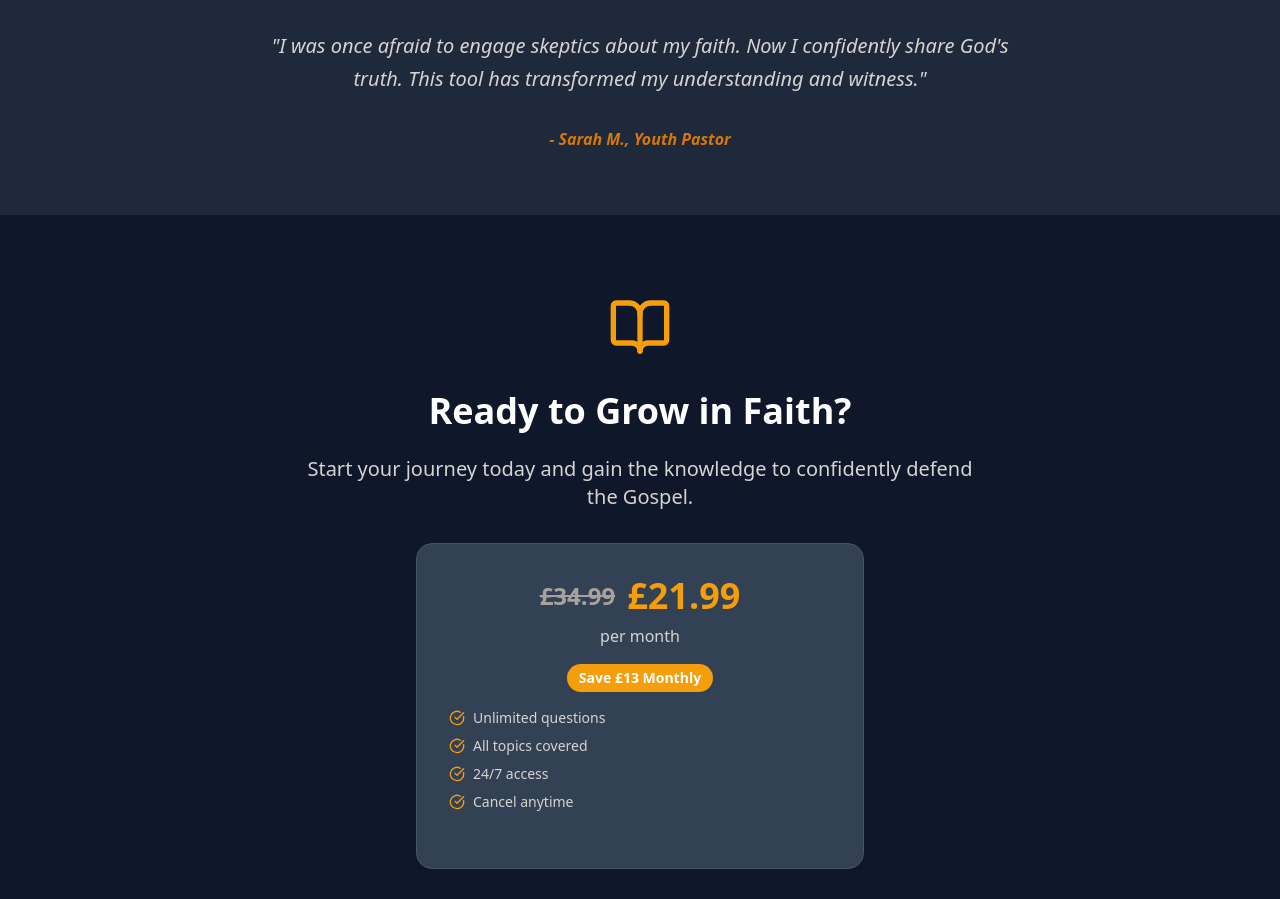
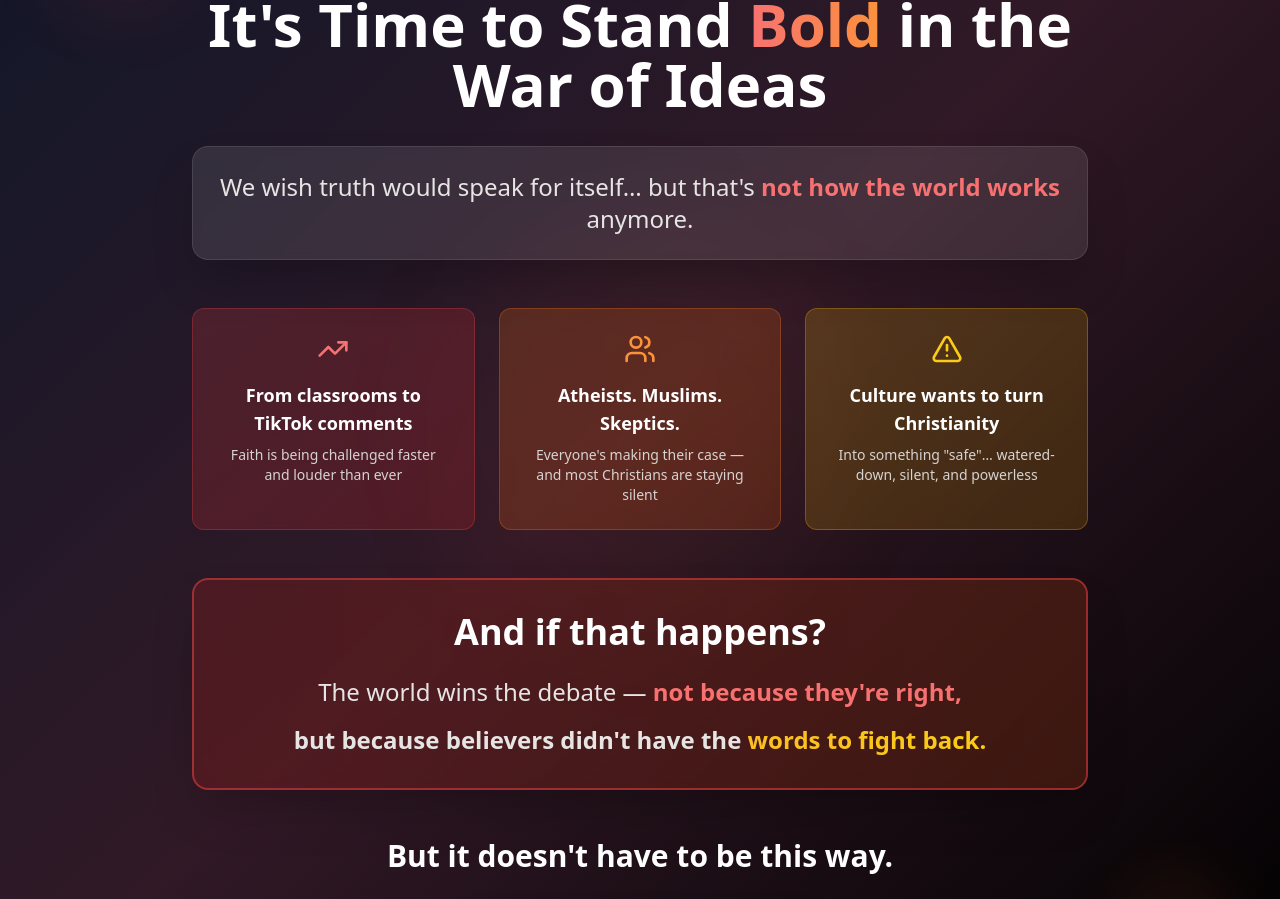
Before and after one commit to dimitrovic/christtasklovable-ai, a React (Vite) app: page / in a window 1280 px wide. Shown: the part 2201-3100 px from the top of the page. Built offline with nearby package versions, Linux system fonts and the light colour scheme.

Commit message:
Replace "Growing in Faith" section
Replaced the "Growing in Faith" section in `src/components/LandingPage.tsx` with the provided text and enhanced its visual appeal.

```diff
--- a/src/components/LandingPage.tsx
+++ b/src/components/LandingPage.tsx
@@ -1,7 +1,6 @@
-
 import { Button } from "@/components/ui/button";
 import { Card, CardContent, CardDescription, CardHeader, CardTitle } from "@/components/ui/card";
-import { BookOpen, MessageSquare, Shield, Zap, CheckCircle, Users, Brain, Target, Menu, Cross, Lightbulb, Sun, Moon, ChevronDown } from "lucide-react";
+import { BookOpen, MessageSquare, Shield, Zap, CheckCircle, Users, Brain, Target, Menu, Cross, Lightbulb, Sun, Moon, ChevronDown, Sword, AlertTriangle, TrendingUp } from "lucide-react";
 import { useState, useEffect } from "react";
 
 interface LandingPageProps {
@@ -391,18 +390,90 @@ export const LandingPage = ({ onGetStarted, onHowItWorks }: LandingPageProps) =>
         </div>
       </section>
 
-      {/* Testimonial */}
-      <section className="py-16 bg-white dark:bg-slate-800">
-        <div className="container mx-auto px-4 text-center">
-          <div className="mb-8">
-            <Cross className="h-12 w-12 text-amber-500 mx-auto mb-4" />
+      {/* War of Ideas Section */}
+      <section className="py-20 relative overflow-hidden">
+        {/* Dramatic Background */}
+        <div className="absolute inset-0 bg-gradient-to-br from-slate-900 via-red-900/20 to-slate-900 dark:from-slate-900 dark:via-red-900/30 dark:to-black"></div>
+        <div className="absolute inset-0">
+          <div className="absolute top-10 left-10 w-40 h-40 bg-red-500/10 rounded-full blur-2xl animate-pulse"></div>
+          <div className="absolute bottom-10 right-10 w-32 h-32 bg-orange-500/10 rounded-full blur-xl animate-pulse delay-1000"></div>
+          <div className="absolute top-1/2 left-1/2 transform -translate-x-1/2 -translate-y-1/2 w-96 h-96 bg-gradient-to-r from-red-500/5 to-orange-500/5 rounded-full blur-3xl"></div>
+        </div>
+
+        <div className="relative z-10 container mx-auto px-4">
+          <div className="max-w-4xl mx-auto text-center">
+            {/* Main Title */}
+            <div className="mb-8">
+              <div className="flex justify-center mb-6">
+                <div className="bg-gradient-to-r from-red-500 to-orange-600 p-4 rounded-full shadow-2xl animate-pulse">
+                  <Sword className="h-10 w-10 text-white" />
+                </div>
+              </div>
+              <h2 className="text-4xl md:text-6xl font-black text-white mb-6 leading-tight">
+                It's Time to Stand <span className="text-transparent bg-gradient-to-r from-red-400 to-orange-400 bg-clip-text">Bold</span> in the War of Ideas
+              </h2>
+            </div>
+
+            {/* Opening Statement */}
+            <div className="mb-12 p-6 bg-white/5 dark:bg-white/10 backdrop-blur-sm rounded-2xl border border-white/10 shadow-2xl">
+              <p className="text-xl md:text-2xl text-stone-200 font-medium leading-relaxed">
+                We wish truth would speak for itself… but that's <span className="text-red-400 font-bold">not how the world works</span> anymore.
+              </p>
+            </div>
+
+            {/* Challenge Cards */}
+            <div className="grid md:grid-cols-3 gap-6 mb-12">
+              <div className="group bg-gradient-to-br from-red-500/20 to-red-600/20 backdrop-blur-sm p-6 rounded-xl border border-red-500/30 hover:border-red-400 transition-all duration-300 hover:scale-105">
+                <TrendingUp className="h-8 w-8 text-red-400 mb-4 mx-auto" />
+                <p className="text-white font-semibold text-lg">From classrooms to TikTok comments</p>
+                <p className="text-stone-300 text-sm mt-2">Faith is being challenged faster and louder than ever</p>
+              </div>
+
+              <div className="group bg-gradient-to-br from-orange-500/20 to-orange-600/20 backdrop-blur-sm p-6 rounded-xl border border-orange-500/30 hover:border-orange-400 transition-all duration-300 hover:scale-105">
+                <Users className="h-8 w-8 text-orange-400 mb-4 mx-auto" />
+                <p className="text-white font-semibold text-lg">Atheists. Muslims. Skeptics.</p>
+                <p className="text-stone-300 text-sm mt-2">Everyone's making their case — and most Christians are staying silent</p>
+              </div>
+
+              <div className="group bg-gradient-to-br from-yellow-500/20 to-yellow-600/20 backdrop-blur-sm p-6 rounded-xl border border-yellow-500/30 hover:border-yellow-400 transition-all duration-300 hover:scale-105">
+                <AlertTriangle className="h-8 w-8 text-yellow-400 mb-4 mx-auto" />
+                <p className="text-white font-semibold text-lg">Culture wants to turn Christianity</p>
+                <p className="text-stone-300 text-sm mt-2">Into something "safe"… watered-down, silent, and powerless</p>
+              </div>
+            </div>
+
+            {/* The Stakes */}
+            <div className="mb-12">
+              <div className="bg-gradient-to-r from-red-900/40 to-orange-900/40 backdrop-blur-sm p-8 rounded-2xl border-2 border-red-500/50 shadow-2xl">
+                <h3 className="text-3xl md:text-4xl font-bold text-white mb-6">
+                  And if that happens?
+                </h3>
+                <div className="space-y-4">
+                  <p className="text-xl md:text-2xl text-stone-200 font-medium leading-relaxed">
+                    The world wins the debate — <span className="text-red-400 font-bold">not because they're right,</span>
+                  </p>
+                  <p className="text-xl md:text-2xl text-stone-200 font-bold leading-relaxed">
+                    but because believers didn't have the <span className="text-transparent bg-gradient-to-r from-amber-400 to-yellow-400 bg-clip-text">words to fight back.</span>
+                  </p>
+                </div>
+              </div>
+            </div>
+
+            {/* Call to Action */}
+            <div className="text-center">
+              <p className="text-2xl md:text-3xl text-white font-bold mb-8">
+                But it doesn't have to be this way.
+              </p>
+              <Button
+                size="lg"
+                onClick={onGetStarted}
+                className="bg-gradient-to-r from-red-500 to-orange-600 hover:from-red-600 hover:to-orange-700 text-white text-xl px-12 py-6 font-bold rounded-full shadow-2xl hover:shadow-red-500/25 transition-all duration-300 hover:scale-105"
+              >
+                <Sword className="mr-3 h-6 w-6" />
+                Arm Yourself with Truth
+              </Button>
+            </div>
           </div>
-          <h2 className="text-3xl font-bold mb-8 text-stone-800 dark:text-white">Growing in Faith</h2>
-          <blockquote className="text-xl text-stone-700 dark:text-stone-300 mb-8 max-w-3xl mx-auto italic leading-relaxed">
-            "I was once afraid to engage skeptics about my faith. Now I confidently share God's truth.
-            This tool has transformed my understanding and witness."
-          </blockquote>
-          <cite className="text-amber-600 font-semibold">- Sarah M., Youth Pastor</cite>
         </div>
       </section>
 
```
